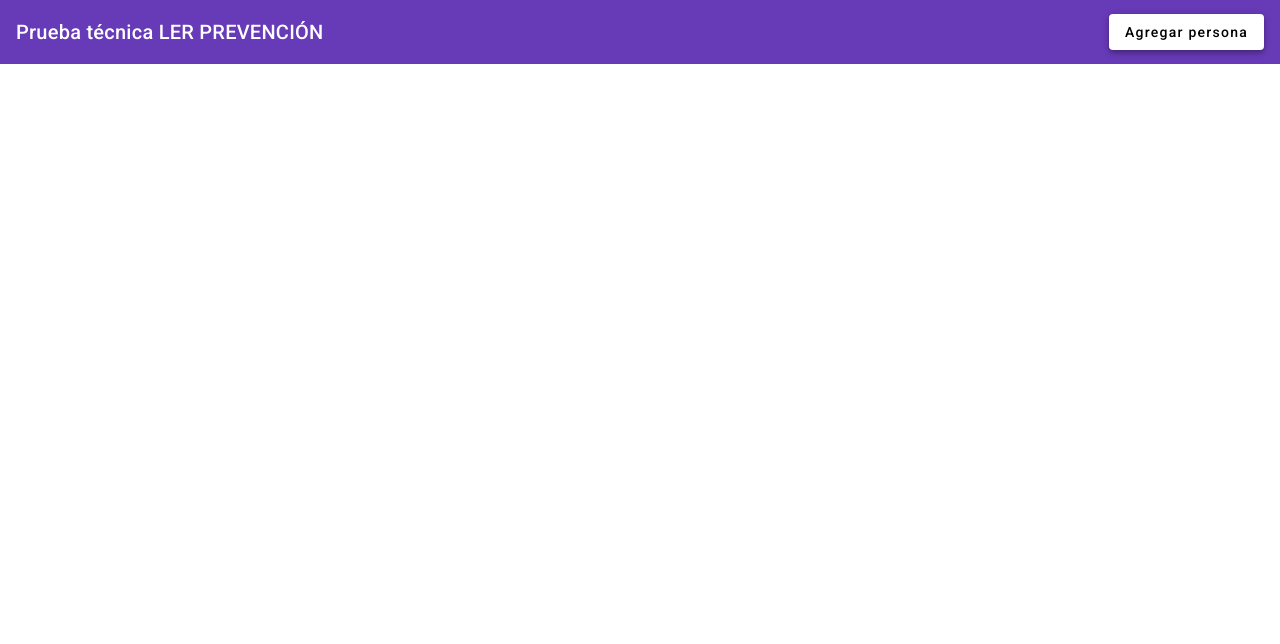
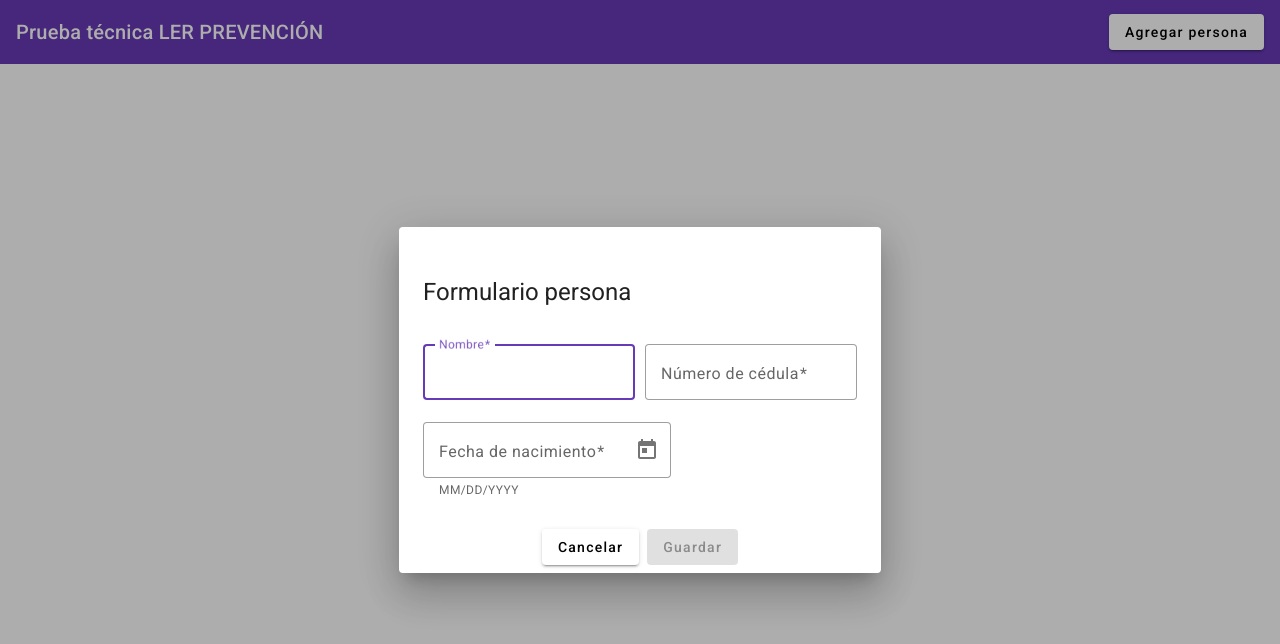
Before and after one commit to cristianmurcia1/frontend-crud-ler, an Angular app: page / in a window 1280 px wide. Both pictures are taken after a click on the button "Agregar persona". Shown: the top 644 px of the page. Built offline with nearby package versions, Linux system fonts and the light colour scheme; no server answers.

Commit message:
Creando formulario para agregar persona

```diff
--- a/src/app/app.component.html
+++ b/src/app/app.component.html
@@ -1,7 +1,7 @@
 <mat-toolbar color="primary">
   <span>Prueba técnica LER PREVENCIÓN</span>
   <span class="example-spacer"></span>
-  <button mat-raised-button>
+  <button mat-raised-button (click)="openAddEditPersonForm()">
     Agregar persona
   </button>
 </mat-toolbar>
--- a/src/app/app.component.ts
+++ b/src/app/app.component.ts
@@ -1,10 +1,34 @@
-import { Component } from '@angular/core';
+import { Component, OnInit } from '@angular/core';
+import { MatDialog } from '@angular/material/dialog';
+import { RegistrarPersonaComponent } from './components/registrar-persona/registrar-persona.component';
+import { PersonaService } from './services/persona.service';
 
 @Component({
   selector: 'app-root',
   templateUrl: './app.component.html',
   styleUrls: ['./app.component.scss']
 })
-export class AppComponent {
+export class AppComponent implements OnInit {
   title = 'frontend-crud';
+
+  constructor(
+    private _dialog: MatDialog,
+    private personaService: PersonaService
+  ){}
+
+  ngOnInit(): void {
+    this.personaService.obtenerPersonas()
+      .subscribe({
+        next: (response) => {
+          console.log('Personas -> ', response);
+        },
+        error: (error) => {
+          console.error('Error al consultar personas -> ', error);
+        }
+      });
+  }
+
+  openAddEditPersonForm() {
+    this._dialog.open(RegistrarPersonaComponent)
+  }
 }
--- a/src/app/components/registrar-persona/registrar-persona.component.html
+++ b/src/app/components/registrar-persona/registrar-persona.component.html
@@ -1 +1,60 @@
-<p>registrar-persona works!</p>
+<div mat-dialog-title>
+  <h1>Formulario persona</h1>
+</div>
+<form [formGroup]="personForm" (ngSubmit)="submitForm()">
+  <div class="content-form" mat-dialog-content>
+
+    <div class="row">
+      <!-- Nombre persona -->
+      <mat-form-field appearance="outline">
+        <mat-label>Nombre</mat-label>
+        <input matInput type="text" placeholder="Ingrese su nombre" formControlName="nombre">
+        <mat-error *ngIf="personForm.get('nombre')?.hasError('required')">
+          <span>Por favor ingrese su nombre</span>
+        </mat-error>
+      </mat-form-field>
+
+      <!-- Número de cédula -->
+      <mat-form-field appearance="outline">
+        <mat-label>Número de cédula</mat-label>
+        <input matInput type="number" placeholder="Ingrese su número de cédula" formControlName="cedula">
+        <mat-error *ngIf="personForm.get('cedula')?.hasError('required')">
+          <span>Por favor ingrese su número de cédula</span>
+        </mat-error>
+        <mat-error *ngIf="personForm.get('cedula')?.hasError('cedulaInvalida') && !personForm.get('cedula')?.hasError('required')">
+          <span>{{personForm.get('cedula')?.getError('cedulaInvalida')}}</span>
+        </mat-error>
+      </mat-form-field>
+
+    </div>
+
+    <div class="row">
+      <!-- Fecha de nacimiento -->
+      <mat-form-field appearance="outline">
+        <mat-label>Fecha de nacimiento</mat-label>
+        <input matInput [matDatepicker]="datepicker" type="text" [max]="todayDate" autocomplete="off"
+              (click)="datepicker.open()" (keydown)="false" formControlName="fechaNacimiento">
+        <mat-hint>MM/DD/YYYY</mat-hint>
+        <mat-datepicker-toggle matIconSuffix [for]="datepicker"></mat-datepicker-toggle>
+        <mat-datepicker #datepicker>
+          <mat-datepicker-actions>
+            <button mat-button matDatepickerCancel>Cancelar</button>
+            <button mat-raised-button color="primary" matDatepickerApply>Confirmar</button>
+          </mat-datepicker-actions>
+        </mat-datepicker>
+        <mat-error *ngIf="personForm.get('fechaNacimiento')?.hasError('required')">
+          <span>Por favor seleccione su fecha de nacimiento</span>
+        </mat-error>
+        <mat-error *ngIf="personForm.get('fechaNacimiento')?.hasError('menorDeEdad')">
+          <span>Su fecha de nacimiento no corresponde</span>
+        </mat-error>
+      </mat-form-field>
+    </div>
+
+  </div>
+
+  <div class="action-buttons" mat-dialog-actions>
+    <button mat-raised-button>Cancelar</button>
+    <button mat-raised-button color="primary" type="submit" [disabled]="personForm.invalid">Guardar</button>
+  </div>
+</form>
--- a/src/app/components/registrar-persona/registrar-persona.component.scss
+++ b/src/app/components/registrar-persona/registrar-persona.component.scss
@@ -0,0 +1,13 @@
+.content-form {
+  padding-top: 10px;
+}
+
+.row {
+  display: flex;
+  gap: 10px;
+}
+
+.action-buttons {
+  display: flex;
+  justify-content: center;
+}
--- a/src/app/components/registrar-persona/registrar-persona.component.ts
+++ b/src/app/components/registrar-persona/registrar-persona.component.ts
@@ -1,4 +1,8 @@
 import { Component } from '@angular/core';
+import { FormBuilder, FormGroup, Validators } from '@angular/forms';
+import { edadValidator } from '../../validators/edad-validator'
+import { cedulaValidator } from '../../validators/cedula-validator';
+import { PersonaService } from 'src/app/services/persona.service';
 
 @Component({
   selector: 'app-registrar-persona',
@@ -6,5 +10,33 @@ import { Component } from '@angular/core';
   styleUrls: ['./registrar-persona.component.scss']
 })
 export class RegistrarPersonaComponent {
+  // Formulario
+  personForm: FormGroup;
 
+  // Validar que la fecha de nacimiento no sea superior a la fecha actual
+  todayDate = new Date();
+
+
+  constructor(
+    private _fb: FormBuilder,
+    private personaService: PersonaService
+  ) {
+    this.personForm = this._fb.group({
+      nombre: ['', [Validators.required]],
+      cedula: ['', [Validators.required, cedulaValidator]],
+      fechaNacimiento: ['', [Validators.required, edadValidator]]
+    });
+  }
+
+  submitForm() {
+    this.personaService.registrarPersona(this.personForm.value)
+      .subscribe({
+        next: (response) => {
+          console.log('Respuesta del servidor', response);
+        },
+        error: (error) => {
+          console.error('Error en el servidor -> ', error);
+        }
+      });
+  }
 }
--- /dev/null
+++ b/src/app/services/persona.service.ts
@@ -0,0 +1,24 @@
+import { Injectable } from '@angular/core';
+import { HttpClient, HttpParams } from '@angular/common/http';
+import { environment } from 'src/environments/environment';
+
+@Injectable({
+  providedIn: 'root'
+})
+export class PersonaService {
+  private baseApi: string = environment.baseApi;
+
+  constructor(private http: HttpClient) { }
+
+
+  obtenerPersonas() {
+    return this.http.get<any>(`${this.baseApi}/usuarios`);
+  }
+
+    // Generar reporte AFU
+    registrarPersona(body: FormData) {
+      return this.http.post<any>(`${this.baseApi}/usuarios`, body);
+    }
+
+
+}
--- /dev/null
+++ b/src/app/validators/cedula-validator.ts
@@ -0,0 +1,13 @@
+import { AbstractControl, ValidationErrors } from '@angular/forms';
+
+export function cedulaValidator(control: AbstractControl): ValidationErrors | null {
+  const cedula = control.value;
+  const esNumeroValido = cedula > 0;
+  const esLongitudValida = cedula.toString().length > 4;
+
+  if (!esNumeroValido || !esLongitudValida) {
+    return { cedulaInvalida: 'Ingrese un número válido' };
+  }
+
+  return null;
+}
--- /dev/null
+++ b/src/app/validators/edad-validator.ts
@@ -0,0 +1,16 @@
+import { AbstractControl, ValidationErrors } from '@angular/forms';
+
+export function edadValidator(control: AbstractControl): ValidationErrors | null {
+  const fechaNacimiento = new Date(control.value);
+  const today = new Date();
+  let edad = today.getFullYear() - fechaNacimiento.getFullYear();
+  const mes = today.getMonth() - fechaNacimiento.getMonth();
+  const dia = today.getDate() - fechaNacimiento.getDate();
+
+  // Ajusta la edad si el mes y día no han pasado aún en el año actual
+  if (mes < 0 || (mes === 0 && dia < 0)) {
+    edad--;
+  }
+
+  return edad >= 18 ? null : { menorDeEdad: true };
+}
```
Also changed, not shown: src/app/app.module.ts (+15 -1 lines), 1 other file (tests, documents, lock files or other folders).
